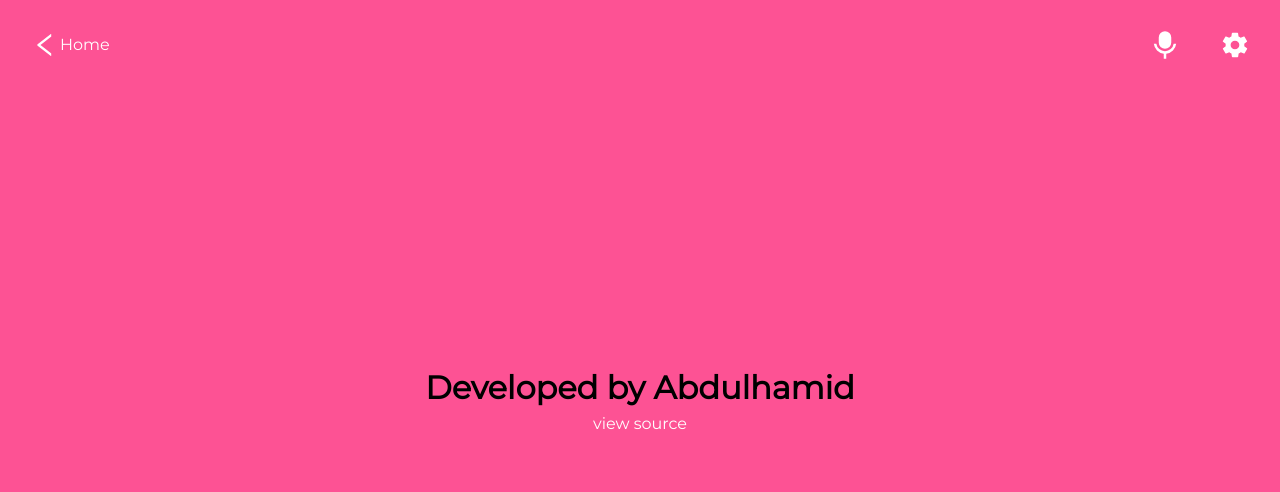
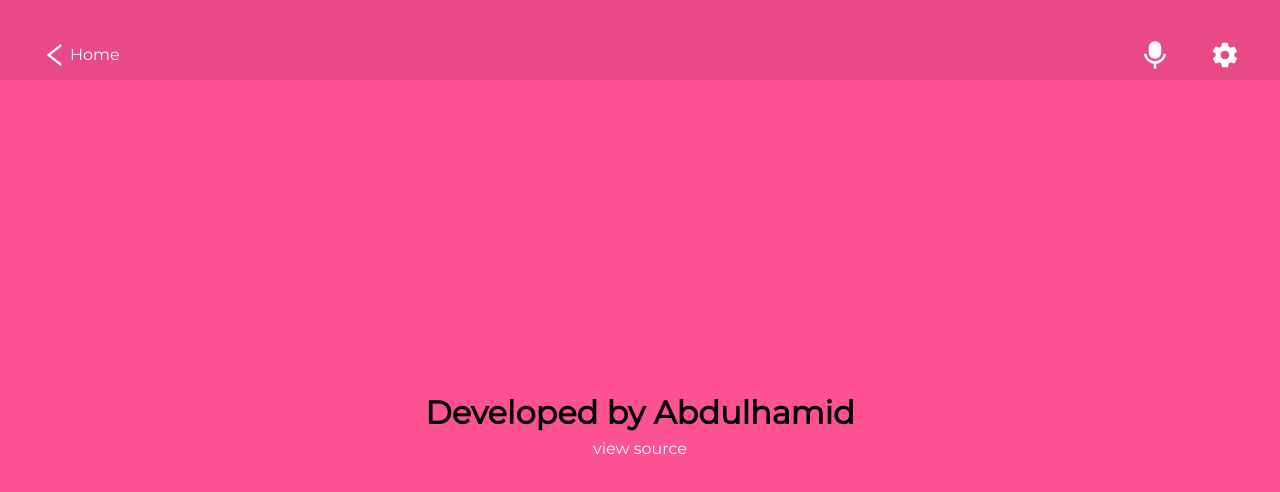
Before and after one commit to abdulhamiid/covid-tracker, a React (Create React App) app: page /about in a window 1280 px wide. Shown: the top 492 px of the page. Built offline with nearby package versions, Linux system fonts and the light colour scheme.

Commit message:
Add margin-top to the root element

```diff
--- a/src/index.css
+++ b/src/index.css
@@ -13,6 +13,12 @@ body {
   -webkit-font-smoothing: antialiased;
   -moz-osx-font-smoothing: grayscale;
   background-color: #fd5294;
+  display: flex;
+  flex-direction: column;
+}
+
+#root {
+  margin-top: 25px;
 }
 
 a {
@@ -56,6 +62,8 @@ li {
 .navBar {
   position: fixed;
   width: 100%;
+  background-color: #e84a88;
+  padding: 10px;
   top: 0;
 }
 
```
